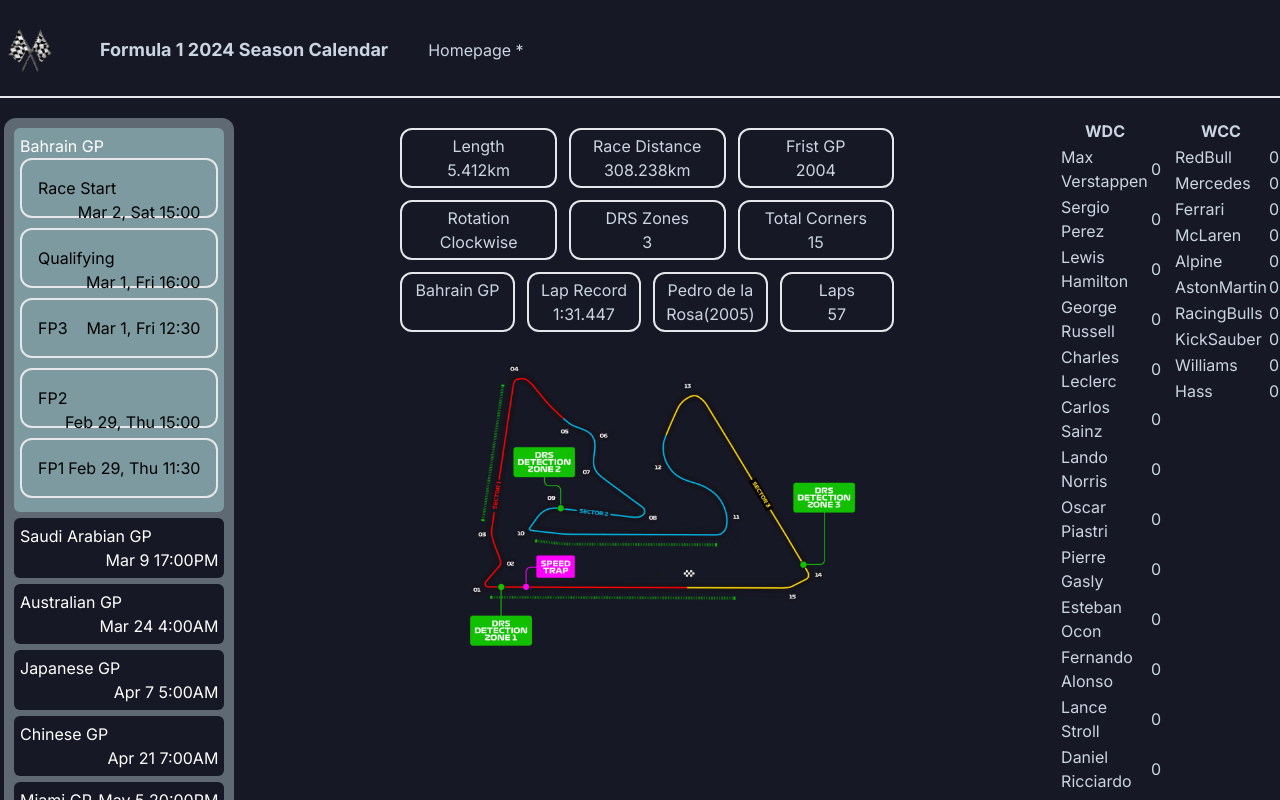
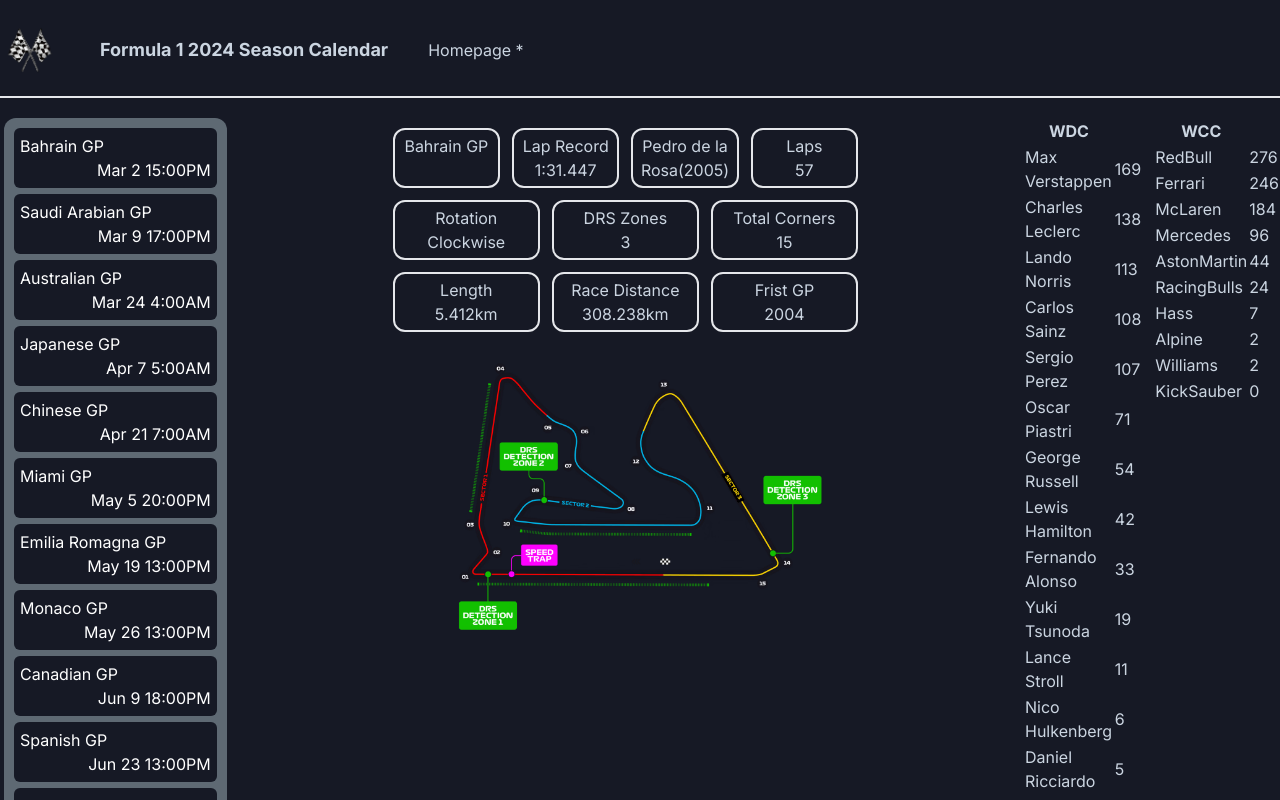
Before and after one commit to Eray-Adiyaman/f1calendar2025_nextjs, a Next.js app: page / in a window 1280 px wide. Shown: the top 800 px of the page. Built offline with nearby package versions, Linux system fonts and the light colour scheme; data requests are answered from the project's data file.

Commit message:
initial state calcs for current gp accordion and circut data

```diff
--- a/app/Races/RaceList.jsx
+++ b/app/Races/RaceList.jsx
@@ -1,3 +1,4 @@
+import { parseISO } from "date-fns";
 import Accordion from "../components/AccordionModule/Accordion";
 
 async function getRaceCalendarData() {
@@ -16,9 +17,20 @@
 export default async function RaceList() {
     const RaceCalendarData= await getRaceCalendarData();
 
+  const raceDates = RaceCalendarData.map((race) => parseISO(race.dates[0].raceStart ))
+  const now = new Date();
+  let circut= 0;
+  let gp= 0;
+  for(let i=0;i<raceDates.length;i++){
+        if(raceDates[i]< now){
+          circut = i+1;
+          gp = i+2;
+        }
+    }
+
   return (
     <div>
-     <Accordion raceData={RaceCalendarData} />
+     <Accordion raceData={RaceCalendarData} circutState={circut} gpState ={gp} />
     </div>
   )
 }
--- a/app/components/AccordionModule/Accordion.jsx
+++ b/app/components/AccordionModule/Accordion.jsx
@@ -3,10 +3,10 @@
 import AccordionItem from "./AccordionItem";
 import CircuitInfo from "../CircuitInfoModule/CircuitInfo";
 
-export default function Accordion({ raceData }) {
-  const [Index, setIndex] = useState("1");//SET THIS TO NEXT GP ID AS STRING LATER, TO ENSURE IT ALWAYS OPENS THE UPCOMING GP ACCORDION FIRST
-
-  const [circuitIndex,setCircuit] = useState(0);
+export default function Accordion({ raceData ,circutState,gpState }) {
+  const [Index, setIndex] = useState(gpState.toString());//SET THIS TO NEXT GP ID AS STRING LATER, TO ENSURE IT ALWAYS OPENS THE UPCOMING GP ACCORDION FIRST
+ // compare dates and set states and create a conditional classname for accordion item to send previous races at the bottom
+  const [circuitIndex,setCircuit] = useState(circutState);
 
   return (
     <div className="A-wrapper">
@@ -18,6 +18,7 @@
             index={Index}
             setIndex={setIndex}
             setCircuit={setCircuit}
+            currentGpNumber={gpState}
           />
         ))}
         {raceData.length === 0 && <p>There are no Race Data Available</p>}
--- a/app/components/AccordionModule/AccordionItem.jsx
+++ b/app/components/AccordionModule/AccordionItem.jsx
@@ -1,9 +1,11 @@
 "use client";
 import { format } from "date-fns";
 
-export default function AccordionItem({ race, index, setIndex, setCircuit }) {
+export default function AccordionItem({ race, index, setIndex, setCircuit , currentGpNumber}) {
   const sprintTrue = race.sprintWeekend ? "visible" : "hidden";
   const sprintFalse = race.sprintWeekend ? "hidden" : "visible";
+  const passedGp = currentGpNumber >  parseInt(race.id);
+  console.log(passedGp)
 
   const formatTime = (indexparam) => {
     switch (indexparam) {
--- a/app/components/CircuitInfoModule/CircuitInfo.jsx
+++ b/app/components/CircuitInfoModule/CircuitInfo.jsx
@@ -62,22 +62,23 @@
   return (
     <div className="circuitInfo">
       <div className="label-wrapper">
-        <div className="label-container">
-        <label>Length<p>{ circuitData[2].circuitlength }km </p></label>
-        <label>Race Distance <p>{ circuitData[3].raceDistance }km</p></label>
-        <label>Frist GP <p>{ + circuitData[5].firstGPdate}</p></label>
+
+ <div className="label-container">
+        <label>{circuitName}</label>
+        <label>Lap Record <p>{ circuitData[6].LapRecord[0].time } </p></label>
+        <label><p>{ circuitData[6].LapRecord[1].recordHolder }</p></label>
+        <label>Laps <p>{ circuitData[4].numberoflaps } </p></label>
       </div>
       <div className="label-container">
         <label>Rotation <p>{ circuitData[7].circuitRotation }</p></label>
         <label>DRS Zones<p>{ circuitData[9].drsZones }</p></label>
         <label>Total Corners <p> { circuitData[8].totalCorner } </p></label>
       </div>
-      <div className="label-container">
-        <label>{circuitName}</label>
-        <label>Lap Record <p>{ circuitData[6].LapRecord[0].time } </p></label>
-        <label><p>{ circuitData[6].LapRecord[1].recordHolder }</p></label>
-        <label>Laps <p>{ circuitData[4].numberoflaps } </p></label>
-      </div>
+        <div className="label-container">
+        <label>Length<p>{ circuitData[2].circuitlength }km </p></label>
+        <label>Race Distance <p>{ circuitData[3].raceDistance }km</p></label>
+        <label>Frist GP <p>{ + circuitData[5].firstGPdate}</p></label>
+        </div>
       </div>
 
       <Image src={imgArr[circuitIndex]} quality={100} alt={circuitName} />
--- a/app/components/PointsTable.jsx
+++ b/app/components/PointsTable.jsx
@@ -1,59 +1,59 @@
 export default function PointsTable() {
     const Drivers = [
     {name:"Max Verstappen",
-     points:0,
+     points:169,
      team:"RedBull"
     },
     {name:"Sergio Perez",
-    points:0,
+    points:107,
     team:"RedBull"
     },
     {name:"Lewis Hamilton",
-    points:0,
+    points:42,
     team:"Mercedes"
     },
     {name:"George Russell",
-    points:0,
+    points:54,
     team:"Mercedes"
     },
     {name:"Charles Leclerc",
-    points:0,
+    points:138,
     team:"Ferrari"
     },
     {name:"Carlos Sainz",
-    points:0,
+    points:108,
     team:"Ferrari"
     },
     {name:"Lando Norris",
-    points:0,
+    points:113,
     team:"McLaren"
     },
     {name:"Oscar Piastri",
-    points:0,
+    points:71,
     team:"McLaren"
     },
     {name:"Pierre Gasly",
-    points:0,
+    points:1,
     team:"Alpine"
     },
     {name:"Esteban Ocon",
-    points:0,
+    points:1,
     team:"Alpine"
     },
     {name:"Fernando Alonso",
-    points:0,
+    points:33,
     team:"AstonMartin"
     },
     {name:"Lance Stroll",
-    points:0,
+    points:11,
     team:"AstonMartin"
     },
     {name:"Daniel Ricciardo",
-    points:0,
+    points:5,
     team:"RacingBulls"
     },
     {name:"Yuki Tsunoda",
-    points:0,
+    points:19,
     team:"RacingBulls"
     },
     {name:"Valtteri Bottas",
@@ -65,7 +65,7 @@
     team:"KickSauber"
     },
     {name:"Alexander Albon",
-    points:0,
+    points:2,
     team:"Williams"
     },
     {name:"Logan Sargeant",
@@ -73,11 +73,11 @@
     team:"Williams"
     },
     {name:"Kevin Magnussen",
-    points:0,
+    points:1,
     team:"Haas"
     },
     {name:"Nico Hulkenberg",
-    points:0,
+    points:6,
     team:"Haas"
     },
 
@@ -106,7 +106,7 @@
   ];
 
 
-  console.log(Constructors.sort((a,b) => b.value-a.value).map(i => i.name))
+  //console.log(Constructors.sort((a,b) => b.value-a.value).map(i => i.name))
 
   return (
     <div className="pointstable">
```
